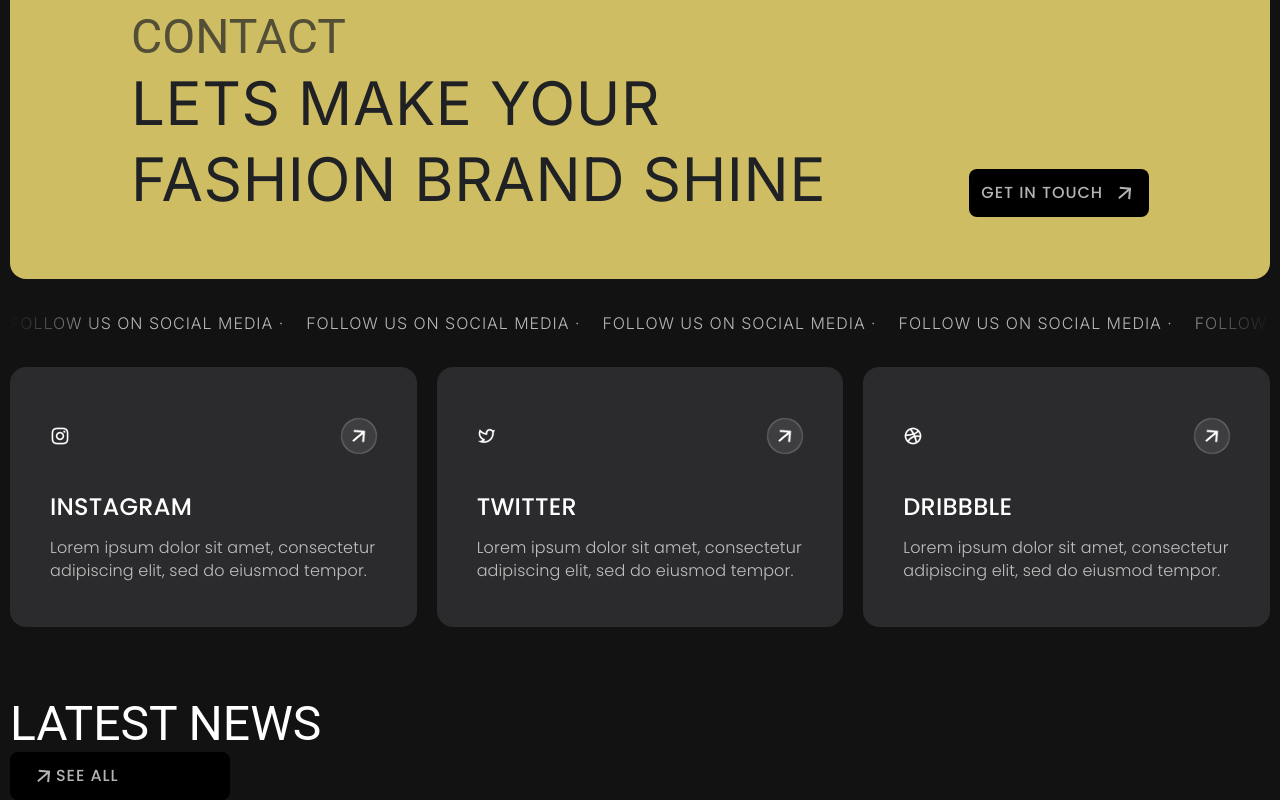
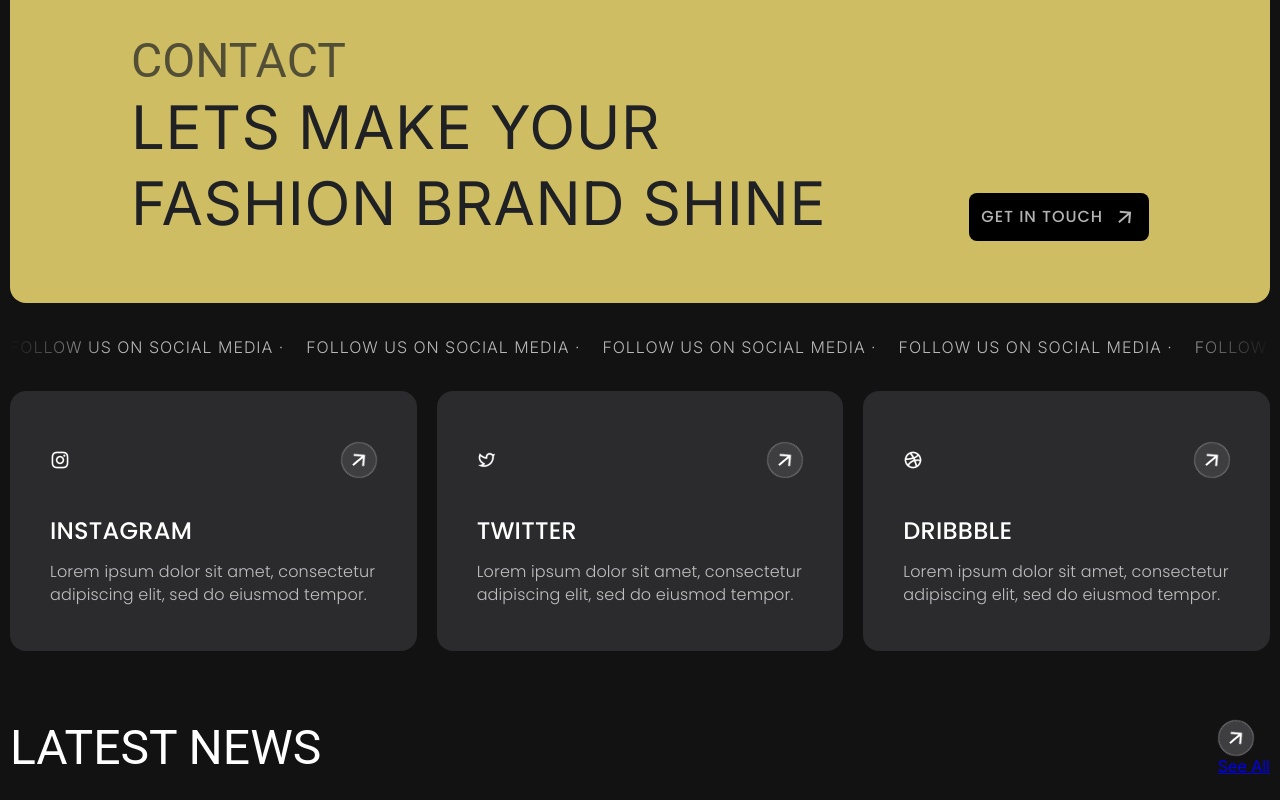
Before and after one commit to syed-shajahan/fashionPortfolio, a Next.js app: page / in a window 1280 px wide. Shown: the part 3476-4276 px from the top of the page. Built offline with nearby package versions, Linux system fonts and the light colour scheme.

Commit message:
css linbk added

```diff
--- a/src/app/Components/SelectedBrands/index.tsx
+++ b/src/app/Components/SelectedBrands/index.tsx
@@ -21,9 +21,11 @@ const SelectedBrands = () => {
   return (
     <>
       <CustomContainer sx={{ marginBottom: '20px' }}>
+        <Box className="titelWarp">
         <Typography variant="h3" className="titleTag">
           Selected Brands
         </Typography>
+        </Box>
 
         <Box sx={{ flexGrow: 1 }}>
           <Swiper
--- a/src/app/Components/latest-news/index.tsx
+++ b/src/app/Components/latest-news/index.tsx
@@ -6,17 +6,29 @@ import Typography from '@mui/material/Typography';
 import { GitLink } from '../Contact/styles';
 import ArrowForwardIcon from '@mui/icons-material/ArrowForward';
 import { Contact } from '../Contact/constant';
+import { IcnWrap } from '../List-Cards/styles';
+import Link from 'next/link';
 const Latestnews = () => {
   return (
     <Box>
       <CustomContainer>
-        <Typography variant="h3" className="titleTag">
-          Latest News
-        </Typography>
-        <GitLink href="#">
-          <ArrowForwardIcon />
-          SEE ALL
-        </GitLink>
+        <Box
+          className="titelWarp"
+          display={'flex'}
+          alignItems={'center'}
+          justifyContent={'space-between'}
+        >
+          <Typography variant="h3" className="titleTag">
+            Latest News
+          </Typography>
+
+          <Link href="#"  className='links_target'>
+            <IcnWrap className="sb_icn sb_icn_sm">
+              <ArrowForwardIcon />
+            </IcnWrap>
+            See All
+          </Link>
+        </Box>
       </CustomContainer>
     </Box>
   );
--- /dev/null
+++ b/src/app/Components/latest-news/styles.ts
@@ -0,0 +1,9 @@
+import styled from '@mui/system/styled';
+
+import Link from 'next/link';
+
+
+export const LinkTag = styled(Link)(()=>({
+    display:"flex",
+    alignItems:"center",
+}))
--- a/src/app/globals.css
+++ b/src/app/globals.css
@@ -22,6 +22,10 @@ body {
 
 /* custom css below */
 
+.titelWarp {
+  margin-bottom: 24px;
+}
+
 .titleTag {
   color: #fff;
   font-family: 'inter', sans-serif;
@@ -30,8 +34,8 @@ body {
   font-weight: 400;
   line-height: 76px;
   letter-spacing: 0.4px;
-  margin-bottom: 24px;
   text-transform: uppercase !important;
+  margin-bottom: 0px !important;
 }
 
 .paras {
```
